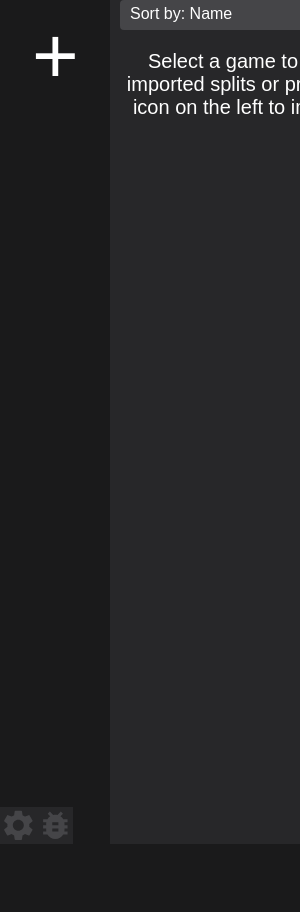
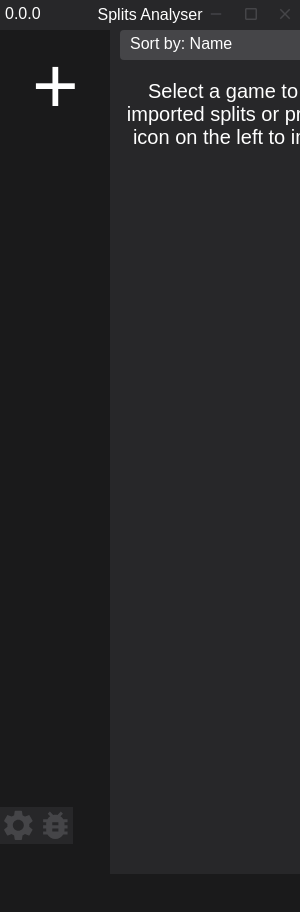
Before and after one commit to noahkra/SplitsAnalyser, an Electron app: page index.html in a window 300 px wide. Shown: the top 912 px of the page. Drawn offline with Linux system fonts and the light colour scheme; no server answers.

Commit message:
make changes to menu bar

```diff
--- a/index.html
+++ b/index.html
@@ -520,9 +520,114 @@
 				grid-template-columns: 1fr 1fr 1fr 1fr 1fr;
 			}
 
+			#minimizeButton {
+				background: transparent;
+				border: 0px;
+				width: 30px;
+				height: 30px;
+				fill: var(--item-col)
+			}
+
+			#minimizeButton:hover {
+				background: var(--item-col);
+				fill: var(--highlight-col)
+			}
+
+			#minMaxButton {
+				background: transparent;
+				border: 0px;
+				width: 30px;
+				height: 30px;
+				fill: var(--item-col)
+			}
+
+			#minMaxButton:hover {
+				background: var(--item-col);
+				fill: var(--highlight-col)
+			}
+
+			#closeButton {
+				background: transparent;
+				border: 0px;
+				width: 30px;
+				height: 30px;
+				fill: var(--item-col)
+			}
+
+			#closeButton:hover {
+				background: red;
+				fill: var(--highlight-col)
+			}
+
+			#versionNumber {
+				position: fixed;
+				text-align: center;
+				right: 5px;
+				bottom: 0px;
+				color: var(--text-main-L-col);
+				display: inline-block
+			}
+			#titleVersionNumber {
+				position: fixed;
+				text-align: center;
+				left: 5px;
+				top: 5px;
+				color: var(--text-main-L-col);
+			}
+
+			#settingsInfo {
+				position: fixed;
+				font-size: 30px;
+				width: 100%;
+				text-align: center;
+				top: 50%;
+				color: var(--text-main-L-col);
+			}
+
+			#titleBar {
+				height: 30px;
+				background: var(--menu-col);
+				-webkit-app-region: drag;
+			}
+			#titleBarAppName {
+				position: fixed;
+				top: -10px;
+				text-align: center;
+				width: 100%;
+			}
+
+			#titleBarWindowControlsContainer {
+				position: fixed;
+				right: 0%;
+				-webkit-app-region: no-drag;
+			}
+
 		</style>
 	</head>
 	<body>
+		<div id="titleBar"> <!-- use to define the height of the status bar -->
+		  <div id="titleVersionNumber">0.0.0</div>
+		  <div id="titleBarAppName"> <!-- use to define the location of the status bar title -->
+			<div><p>Splits Analyser</p></div>
+		  </div>
+		  <div id="titleBarWindowControlsContainer">
+			<button id="minimizeButton">
+				<svg preserveAspectRatio="none" viewBox="0 0 24 24">
+					<use href="#icon_min">
+				</svg>
+			</button>
+			<button id="minMaxButton">
+				<svg preserveAspectRatio="none" viewBox="0 0 24 24">
+					<use href="#icon_min_max">
+				</svg>
+			</button>
+			<button id="closeButton">
+				<svg preserveAspectRatio="none" viewBox="0 0 24 24">
+					<use href="#icon_close_program">
+				</svg>
+			</button>
+		  </div>
+		</div>
 		<div id="dragdropDiv"></div><span id="dragdropSpan">Drop to add file(s)</span>
 		<div id="analyserContainer">
 			<div id="gamesSidebar">
@@ -563,13 +668,14 @@
 					<use href="#icon_close">
 				</svg>
 			</div>
-			<div id="settingsInfo"
-			     style="position: fixed; font-size: 30px; width: 100%; text-align: center; top: 50%; color: white;">Nothing here at the moment
-			</div>
-			<div id="versionNumber" style="position: fixed; text-align: center; right: 5px; bottom: 0px; color: var(--text-main-L-col); display: inline-block">0.0.0</div>
+			<div id="settingsInfo">Nothing here at the moment</div>
+			<div id="versionNumber">0.0.0</div>
 		</div>
 		<svg>
 			<defs>
+				<path id="icon_min_max" d="M18 4H6c-1.1 0-2 .9-2 2v12c0 1.1.9 2 2 2h12c1.1 0 2-.9 2-2V6c0-1.1-.9-2-2-2zm0 14H6V6h12v12z"></path>
+				<path id="icon_min" d="M19 13H5v-2h14v2z"></path>
+				<path id="icon_close_program" d="M19 6.41L17.59 5 12 10.59 6.41 5 5 6.41 10.59 12 5 17.59 6.41 19 12 13.41 17.59 19 19 17.59 13.41 12z"></path>
 				<path id="icon_dropDown" d="M7 10l5 5 5-5z"></path>
 				<path id="icon_dropUp" d="M7 14l5-5 5 5z"></path>
 				<path id="icon_delete" d="M19,4H15.5L14.5,3H9.5L8.5,4H5V6H19M6,19C6,20.1 6.9,21 8,21H16C17.1,21 18,20.1 18,19V7H6V19Z"></path>
```
